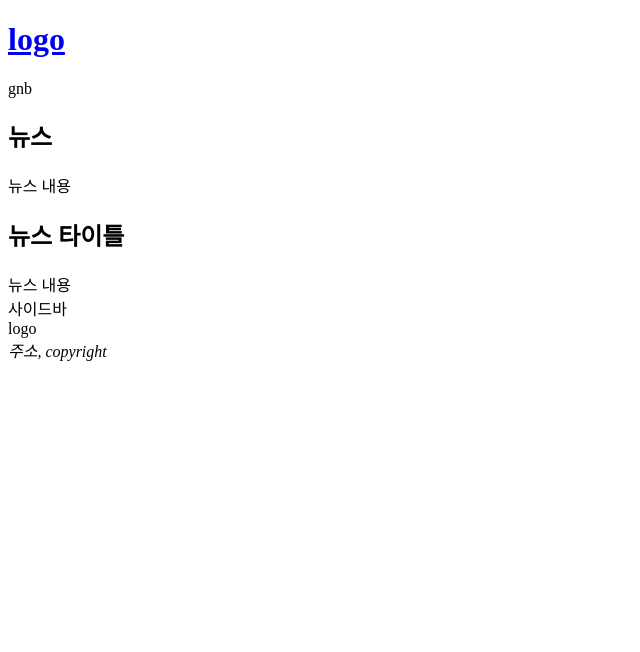
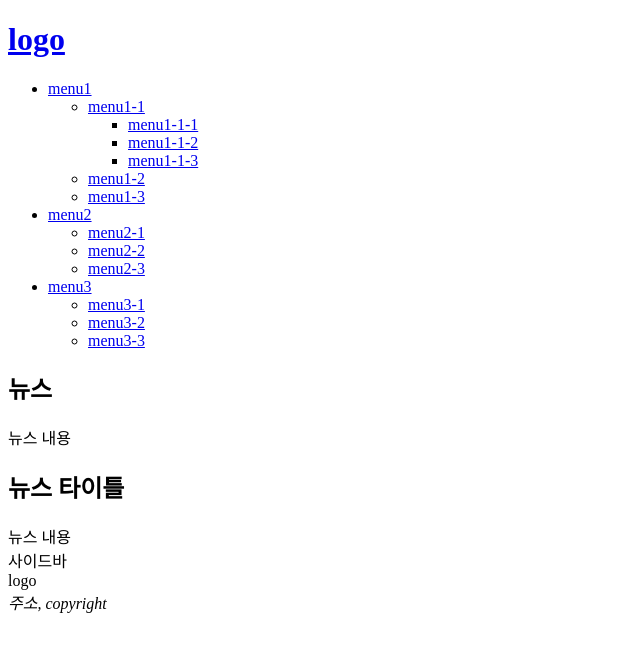
Before and after one commit to peaceRyun/frontstudy-1, a plain HTML site: page 02-html/01-기본레이아웃.html in a window 1280 px wide. Shown: the whole page, without its empty margins (0-640 px from the left). Drawn offline with Linux system fonts and the light colour scheme.

Commit message:
third commit

```diff
--- a/02-html/01-기본레이아웃.html
+++ b/02-html/01-기본레이아웃.html
@@ -4,7 +4,7 @@
     <head>
         <meta charset="UTF-8" />
         <meta name="viewport" content="width=device-width, initial-scale=1.0" />
-        <title>이달의 블로그 : 네이버 블로그</title>
+        <title>이달의 블로그 | 네이버 블로그</title>
         <meta property="og:type" content="website" />
         <meta property="og:title" content="페이지 제목" />
         <meta property="og:description" content="페이지 설명" />
@@ -26,7 +26,63 @@
                 <h1 class="logo">
                     <a href="/">logo</a>
                 </h1>
-                <nav class="nav">gnb</nav>
+                <nav>
+                    <ul>
+                        <li>
+                            <a href="#">menu1</a>
+                            <ul>
+                                <li>
+                                    <a href="#">menu1-1</a>
+                                    <ul>
+                                        <li>
+                                            <a href="#">menu1-1-1</a>
+                                        </li>
+                                        <li>
+                                            <a href="#">menu1-1-2</a>
+                                        </li>
+                                        <li>
+                                            <a href="#">menu1-1-3</a>
+                                        </li>
+                                    </ul>
+                                </li>
+                                <li>
+                                    <a href="#">menu1-2</a>
+                                </li>
+                                <li>
+                                    <a href="#">menu1-3</a>
+                                </li>
+                            </ul>
+                        </li>
+                        <li>
+                            <a href="#">menu2</a>
+                            <ul>
+                                <li>
+                                    <a href="#">menu2-1</a>
+                                </li>
+                                <li>
+                                    <a href="#">menu2-2</a>
+                                </li>
+                                <li>
+                                    <a href="#">menu2-3</a>
+                                </li>
+                            </ul>
+                        </li>
+                        <li>
+                            <a href="#">menu3</a>
+                            <ul>
+                                <li>
+                                    <a href="#">menu3-1</a>
+                                </li>
+                                <li>
+                                    <a href="#">menu3-2</a>
+                                </li>
+                                <li>
+                                    <a href="#">menu3-3</a>
+                                </li>
+                            </ul>
+                        </li>
+                    </ul>
+                </nav>
             </header>
             <main id="container">
                 <div class="content">
```
Also changed, not shown: 02-html/02-기본속성.html (+5 -4 lines), 02-html/03-table.html (+1 -1 lines), 02-html/04-list.html (added, +85 -0 lines), 02-html/05-block&inline.html (added, +9 -0 lines).
